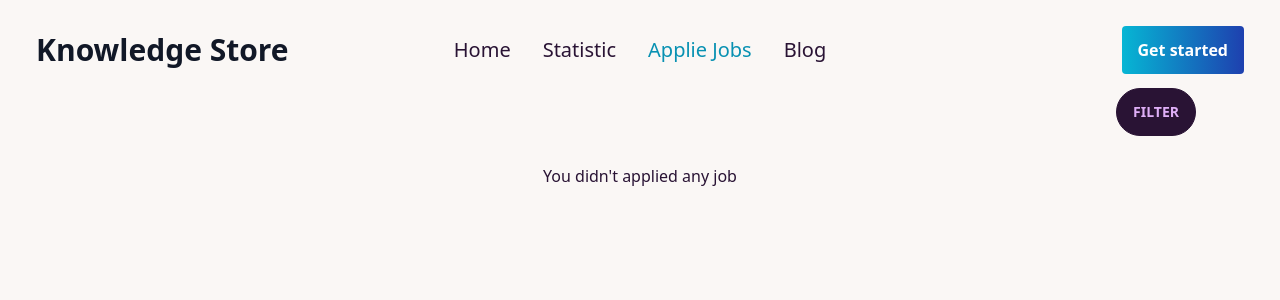
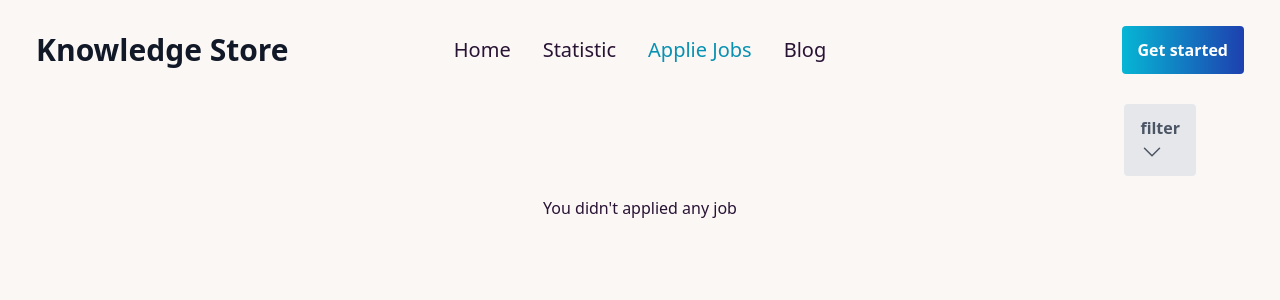
Before and after one commit to jhimi01/Knowledge-Store, a React (Vite) app: page /job in a window 1280 px wide. Shown: the top 300 px of the page. Built offline with nearby package versions, Linux system fonts and the light colour scheme.

Commit message:
filter done

```diff
--- a/src/component/AppliedJob.jsx
+++ b/src/component/AppliedJob.jsx
@@ -1,6 +1,6 @@
 import React, { useEffect, useState } from 'react';
 import Navbar from './Navbar';
-import { useLoaderData } from 'react-router-dom';
+import { NavLink, useLoaderData } from 'react-router-dom';
 import { getjobdetails } from '../utilities/fakedb';
 import ReviewJob from './ReviewJob';
 
@@ -32,17 +32,23 @@ const AppliedJob = () => {
 
 
         {/* dropdown dropdown-end */}
-        <div className="dropdown dropdown-end">
-  <label tabIndex={0} className="btn m-1">filter</label>
-  <ul tabIndex={0} className="dropdown-content menu p-2 shadow bg-base-100 rounded-box w-52">
-  <button onClick={()=>Remotehandler('Remote')}>Remote</button>
-  <button onClick={()=>Outsiehandler('Outsie')}>Outsie</button>
-  <button onClick={()=>setRemote(appliedjobs)}>All</button>
+        <div className="dropdown dropdown-end my-4 ">
+ <div className='flex items-center flex-row bg-gray-200 py-3 px-4 m-1 rounded'>
+ <label tabIndex={0} className=" text-gray-600 font-bold cursor-pointer rounded ">filter
+  <svg xmlns="http://www.w3.org/2000/svg" fill="none" viewBox="0 0 24 24" stroke-width="1.5" stroke="currentColor" className="w-6 h-6">
+  <path stroke-linecap="round" stroke-linejoin="round" d="M19.5 8.25l-7.5 7.5-7.5-7.5" />
+</svg>
+  </label>
+ </div>
+  <ul tabIndex={0} className="dropdown-content menu p-2 shadow bg-base-100 rounded w-52">
+  <button className='hover:bg-slate-300 rounded text-gray-700 font-semibold' onClick={()=>Remotehandler('Remote')}>Remote</button>
+  <button className='hover:bg-slate-300 rounded text-gray-700 font-semibold' onClick={()=>Outsiehandler('Outsie')}>Outsie</button>
+  <button className='hover:bg-slate-300 rounded text-gray-700 font-semibold' onClick={()=>setRemote(appliedjobs)}>All</button>
   </ul>
 </div>
 </div>
 </div>
-          <div className='mt-20'>
+          <div className='mt-28'>
           {
 
               localStorage.getItem('applied-jobs')?remote.map(job => <ReviewJob job={job} key={job.id}></ReviewJob>):<h2>You didn't applied any job</h2>
```
